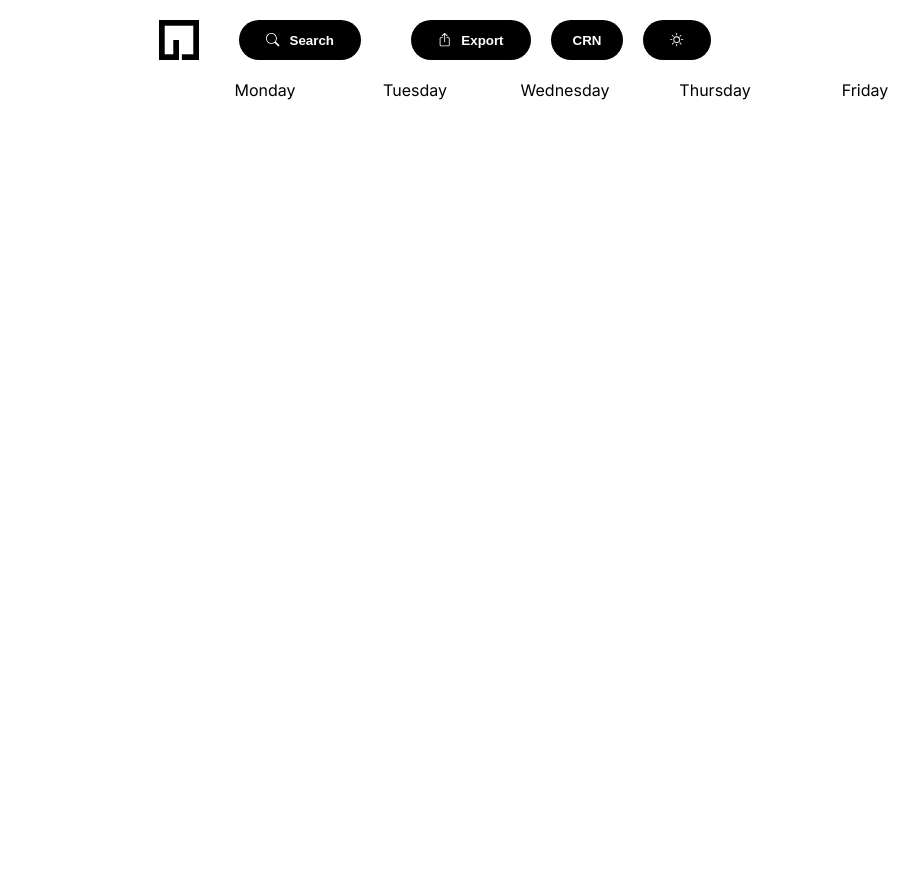
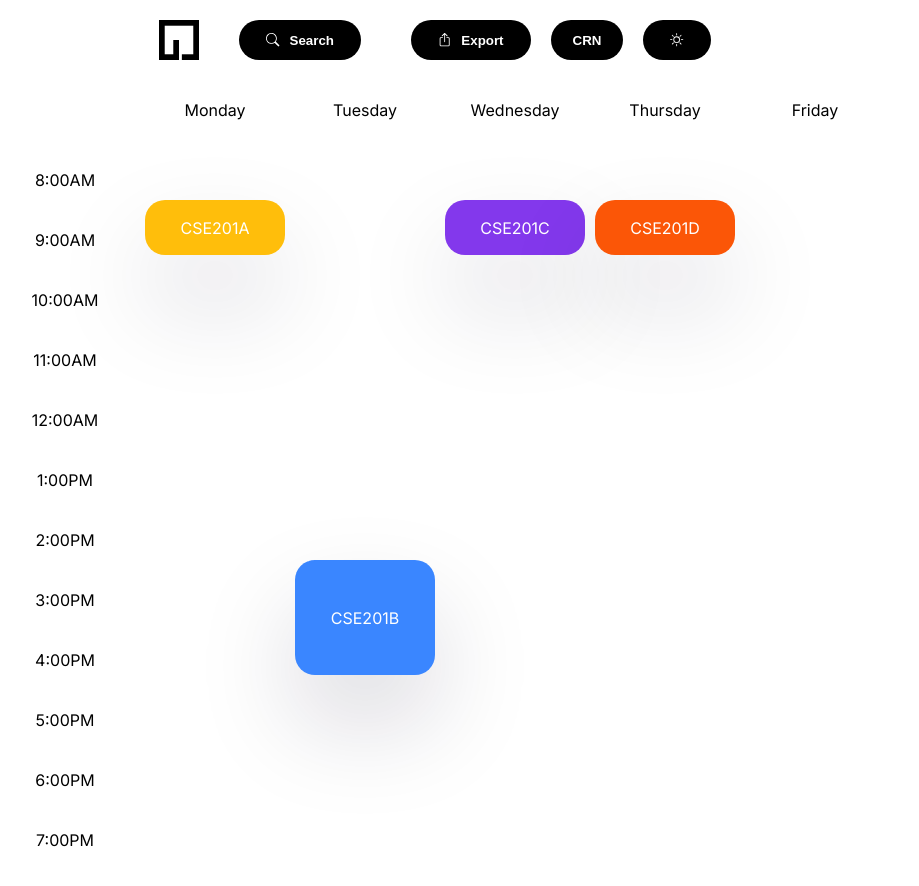
Before and after one commit to qudwl/mac-website, a React (Create React App) app: page / in a window 1280 px wide. Shown: the top 886 px of the page, without its empty margins (200-1119 px from the left). Before the commit the page ends 800 px from the top, so only its background shows below. Built offline with nearby package versions, Linux system fonts and the light colour scheme.

Commit message:
Updated code

```diff
--- a/src/App.css
+++ b/src/App.css
@@ -3,46 +3,6 @@
     flex-direction: column;
     justify-content: center;
     align-items: center;
-}
-.days {
-    width: calc(100% - 100px);
-    display: flex;
-    justify-content: space-around;
-    align-items: center;
-    margin-left: 100px;
-    height: 20px;
-}
-
-.days span {
-    width: 220px;
-    text-align: center;
-}
-
-.row {
-    width: 200px;
-    display: flex;
-    flex-direction: column;
-
-}
-
-.times {
-    display: flex;
-    flex-direction: column;
-    width: 100px;
-    align-items: center;
-    justify-content: space-around;
-    height: calc(100% - 20px);
-}
-
-.class-card {
-    width: 200px;
-    border-radius: 20px;
-    padding: 20px 0px 0px 20px;
-    display: flex;
-    flex-direction: column;
-    justify-content: center;
-    align-items: center;
-    background-color: #ccc;
 }
 
 .times span {
@@ -86,10 +46,3 @@ button > * {
 button:focus {
     background-color: #999;
 }
-
-.schedule {
-    width: calc(100% - 100px);
-    position: fixed;
-    bottom: 0px;
-    right: 0px;
-}
--- /dev/null
+++ b/src/Components/Card.css
@@ -0,0 +1,22 @@
+.class-card {
+    position: absolute;
+    display: flex;
+    justify-content: center;
+    align-items: center;
+    width: 140px;
+    margin: 0px 5px;
+    font-weight: 400;
+    background-color: #333;
+    color: white;
+    user-select: none;
+    border-radius: 20px;
+    box-shadow: 0px 48px 100px rgba(17, 12, 46, 0.15);
+}
+
+.class-card:hover {
+    box-shadow: inset 0 0 100px 100px rgba(255, 255, 255, 0.3);
+}
+
+.class-card:focus {
+    box-shadow: inset 0 0 100px 100px rgba(255, 255, 255, 0.3);
+}
--- a/src/Components/Card.js
+++ b/src/Components/Card.js
@@ -1,8 +1,43 @@
+import "./Card.css";
+
+const getHeight = (start, end) => {
+  let height = 0;
+  if (start[1] > end[1]) {
+    start[0]--;
+    start[1] += 60;
+  }
+
+  height += 60 * (end[0] - start[0]);
+  height += end[1] - start[1];
+  height -= 5;
+
+  return height;
+};
+
+const getTop = (start) => {
+  let top = 0;
+  top += (start[0] - 8) * 60;
+  top += start[1];
+  return top;
+};
+
+const getLeft = (day) => {
+  let left = 0;
+  left += 150 * day;
+  return left;
+};
+
 const Card = (props) => {
+  const style = {
+    height: getHeight(props.start, props.end),
+    top: getTop(props.start),
+    left: getLeft(props.day),
+    backgroundColor: props.color,
+  };
+  console.log(style);
   return (
-    <div className="class-card">
+    <div className="class-card" style={style} tabIndex={0} key={props.key}>
       <span>{props.title}</span>
-      <span>{props.professor}</span>
     </div>
   );
 };
--- /dev/null
+++ b/src/Components/Days.css
@@ -0,0 +1,13 @@
+.days {
+    display: flex;
+    justify-content: space-around;
+    align-items: center;
+    height: 60px;
+}
+
+.days span {
+    width: 150px;
+    height: 60px;
+    line-height: 60px;
+    text-align: center;
+}
--- a/src/Components/Days.js
+++ b/src/Components/Days.js
@@ -1,3 +1,5 @@
+import "./Days.css";
+
 const Days = () => {
   return (
     <div className="days">
--- /dev/null
+++ b/src/Components/Hours.css
@@ -0,0 +1,14 @@
+.hour-list {
+    width: 150px;
+    display: flex;
+    flex-direction: column;
+    margin-top: 30px;
+}
+
+.hour-list > span {
+    user-select: none;
+    display: inline-block;
+    width: 150px;
+    text-align: center;
+    height: 60px;
+}
--- /dev/null
+++ b/src/Components/Hours.js
@@ -0,0 +1,26 @@
+import "./Hours.css";
+
+const hourArr = [
+  "8:00AM",
+  "9:00AM",
+  "10:00AM",
+  "11:00AM",
+  "12:00AM",
+  "1:00PM",
+  "2:00PM",
+  "3:00PM",
+  "4:00PM",
+  "5:00PM",
+  "6:00PM",
+  "7:00PM",
+];
+
+const Hours = () => {
+  let key = 0;
+  const elArr = hourArr.map((el) => {
+    return <span key={key++}>{el}</span>;
+  });
+  return <div className="hour-list">{elArr}</div>;
+};
+
+export default Hours;
--- a/src/Components/Main.css
+++ b/src/Components/Main.css
@@ -1,7 +1,7 @@
 main {
     margin-top: 80px;
-    display: flex;
-    flex-direction: column;
+    width: 900px;
+    height: 810px;
 }
 
 main > div.days {
@@ -13,3 +13,7 @@ main > div.days > span {
     width: 150px;
     text-align: center;
 }
+
+main > div:last-of-type {
+    display: flex;
+}
--- a/src/Components/Main.js
+++ b/src/Components/Main.js
@@ -1,11 +1,16 @@
-import Card from "./Card";
 import Days from "./Days";
+import Hours from "./Hours";
+import Schedule from "./Schedule";
 import "./Main.css";
 
 const Main = () => {
   return (
     <main>
       <Days />
+      <div>
+        <Hours />
+        <Schedule />
+      </div>
     </main>
   );
 };
--- /dev/null
+++ b/src/Components/Schedule.css
@@ -0,0 +1,7 @@
+.schedule {
+    width: 750px;
+    height: 750px;
+    margin-top: 30px;
+    display: block;
+    position: relative;
+}
--- /dev/null
+++ b/src/Components/Schedule.js
@@ -0,0 +1,88 @@
+import Card from "./Card";
+import "./Schedule.css";
+
+const colors = [
+  "#FFBE0B",
+  "#3A86FF",
+  "#8338EC",
+  "#FB5607",
+  "#FF006E",
+  "#A7C957",
+];
+
+const data = [
+  {
+    subject: "CSE",
+    cid: "201",
+    section: "A",
+    times: [
+      {
+        day: 0,
+        start: [8, 30],
+        end: [9, 30],
+      },
+    ],
+  },
+  {
+    subject: "CSE",
+    cid: "201",
+    section: "B",
+    times: [
+      {
+        day: 1,
+        start: [14, 30],
+        end: [16, 30],
+      },
+    ],
+  },
+  {
+    subject: "CSE",
+    cid: "201",
+    section: "C",
+    times: [
+      {
+        day: 2,
+        start: [8, 30],
+        end: [9, 30],
+      },
+    ],
+  },
+  {
+    subject: "CSE",
+    cid: "201",
+    section: "D",
+    times: [
+      {
+        day: 3,
+        start: [8, 30],
+        end: [9, 30],
+      },
+    ],
+  },
+];
+
+const Schedule = () => {
+  const arr = [];
+  let key = 0;
+  for (let cl of data) {
+    const start = cl.times[0].start;
+    const end = cl.times[0].end;
+    const day = cl.times[0].day;
+    const title = cl.subject + cl.cid + cl.section;
+    console.log(start, end, day, key);
+    const card = (
+      <Card
+        start={start}
+        end={end}
+        color={colors[key]}
+        day={day}
+        key={key++}
+        title={title}
+      />
+    );
+    arr.push(card);
+  }
+  return <div className="schedule">{arr}</div>;
+};
+
+export default Schedule;
--- a/src/Components/SearchBar.css
+++ b/src/Components/SearchBar.css
@@ -9,6 +9,7 @@
 }
 
 header {
+    z-index: 1;
     display: flex;
     justify-content: center;
     align-items: center;
```
